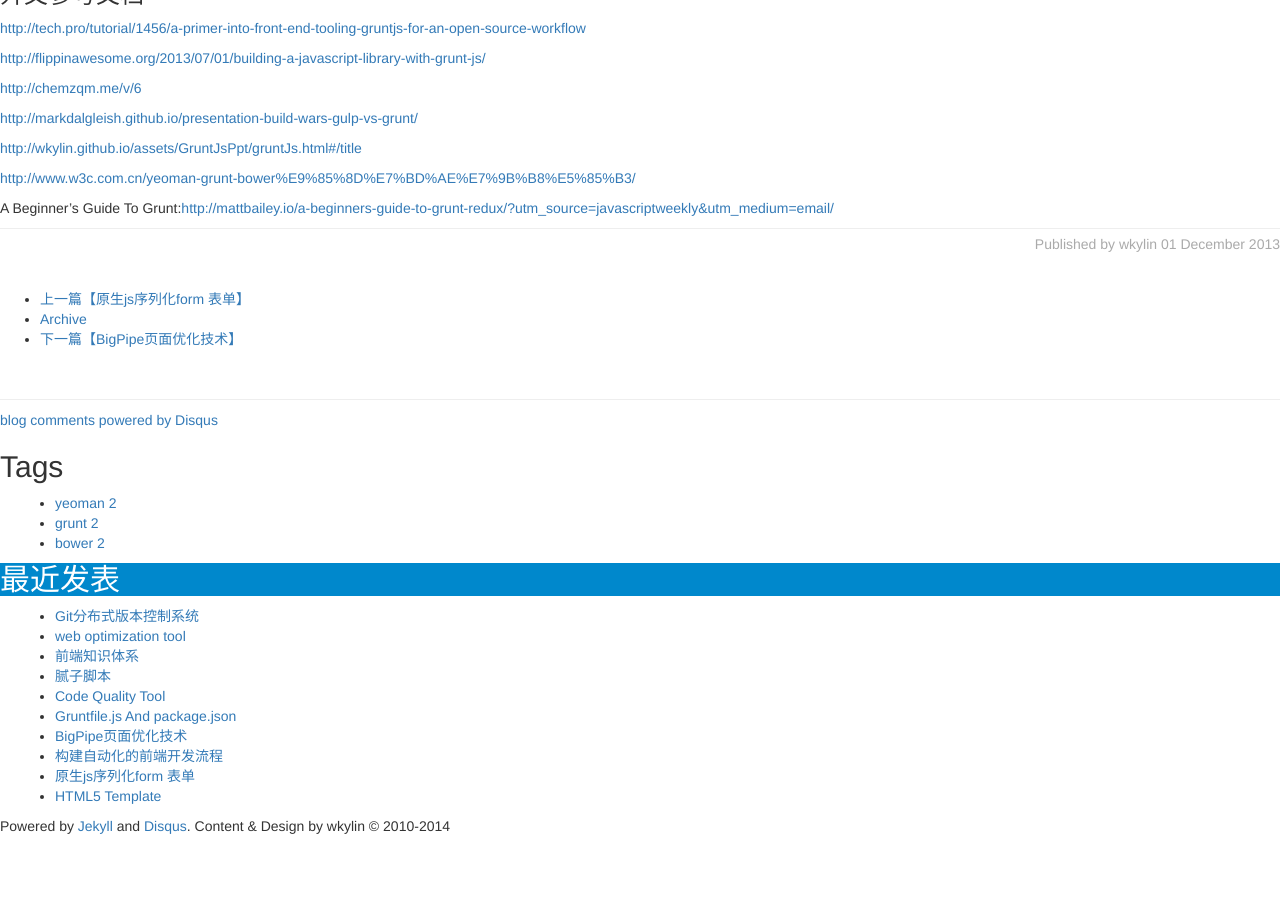
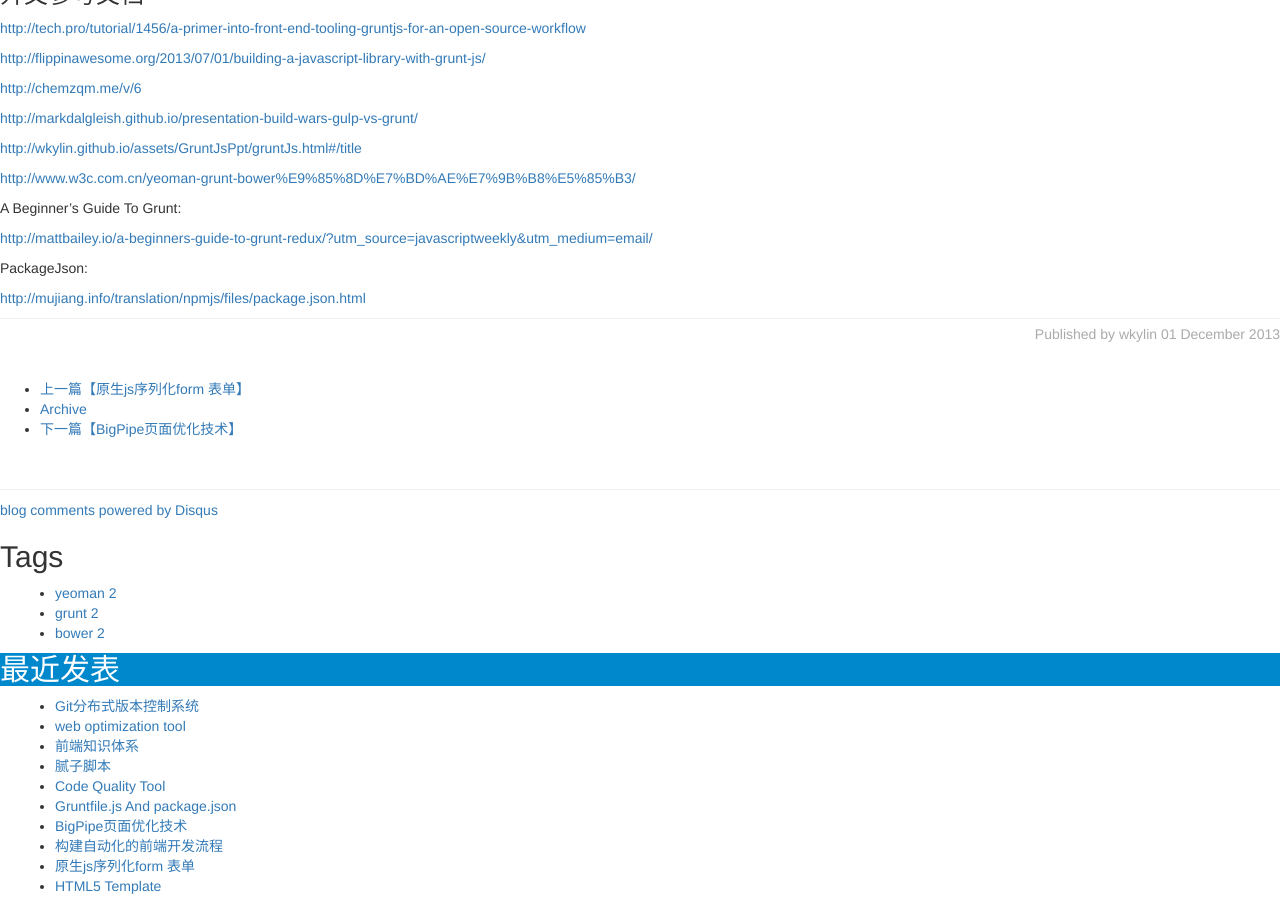
Before and after one commit to wkylin/wkylin.github.com, a Jekyll site: the page built from _posts/core-samples/2013-12-01-yeoman-grunt-bower.md, in a window 1280 px wide and 900 px high, scrolled down 3104 px. Built offline with Jekyll 4.4.1, drawn with Linux system fonts in a browser that asks for light colours; nearby versions of some CDN libraries; library files that are not in the unit come from our copies; comment, search, counter and statistics services are not loaded; before the commit the page ends 3940 px from its top, so only the background shows below that.

Commit message:
package.json

```diff
--- a/_posts/core-samples/2013-12-01-yeoman-grunt-bower.md
+++ b/_posts/core-samples/2013-12-01-yeoman-grunt-bower.md
@@ -134,4 +134,10 @@
 
 <http://www.w3c.com.cn/yeoman-grunt-bower%E9%85%8D%E7%BD%AE%E7%9B%B8%E5%85%B3/>
 
-A Beginner's Guide To Grunt:<http://mattbailey.io/a-beginners-guide-to-grunt-redux/?utm_source=javascriptweekly&utm_medium=email/>
+A Beginner's Guide To Grunt:
+
+<http://mattbailey.io/a-beginners-guide-to-grunt-redux/?utm_source=javascriptweekly&utm_medium=email/>
+
+PackageJson:
+
+<http://mujiang.info/translation/npmjs/files/package.json.html>
--- a/css3link.html
+++ b/css3link.html
@@ -209,6 +209,7 @@
     <h2>CSS3工具</h2>
 </div>
 <ul class="ui-list fn-clear">
+    <li class="ui-list-item"><a href="http://cssstats.com/" target="_blank">CSSStats</a></li>
     <li class="ui-list-item"><a href="https://medium.com/coding-design/24888fbbd2e2" target="_blank">CSSHead</a></li>
     <li class="ui-list-item"><a href="http://www.feedthebot.com/pagespeed/" target="_blank">pagespeed</a></li>
     <li class="ui-list-item"><a href="http://www.feedthebot.com/tools/" target="_blank">tools</a></li>
--- a/csserlink.html
+++ b/csserlink.html
@@ -38,5 +38,6 @@
 <ul class="ui-list fn-clear">
     <li class="ui-list-item"><a href="http://www.paomianba.com" target="_blank">泡面吧</a></li>
     <li class="ui-list-item"><a href="http://www.gbtags.com/gb/index.htm" target="_blank">极客课程</a></li>
-    <li class="ui-list-item"><a href="http://www.imooc.com" target="_blank">慕课网</a></li>
+    <li class="ui-list-item"><a href="http://www.imooc.com/" target="_blank">慕课网</a></li>
+    <li class="ui-list-item"><a href="http://www.hubwiz.com/" target="_blank">汇智网</a></li>
 </ul>
--- a/jslink.html
+++ b/jslink.html
@@ -55,6 +55,8 @@
     <h2>NodeJs</h2>
 </div>
 <ul class="ui-list fn-clear">
+    <li class="ui-list-item"><a href="http://nodejs.org/" target="_blank">NodeJs</a></li>
+    <li class="ui-list-item"><a href="http://nodejs.cn/" target="_blank">Node中国</a></li>
     <li class="ui-list-item"><a href="http://nodejs.org/docs/latest/api/" target="_blank">NodeJs</a></li>
     <li class="ui-list-item"><a href="http://nodeapi.ucdok.com/#/api/" target="_blank">NodeJsZh</a></li>
     <li class="ui-list-item"><a href="http://nodejs.org/" target="_blank">NodeJs</a></li>
```
